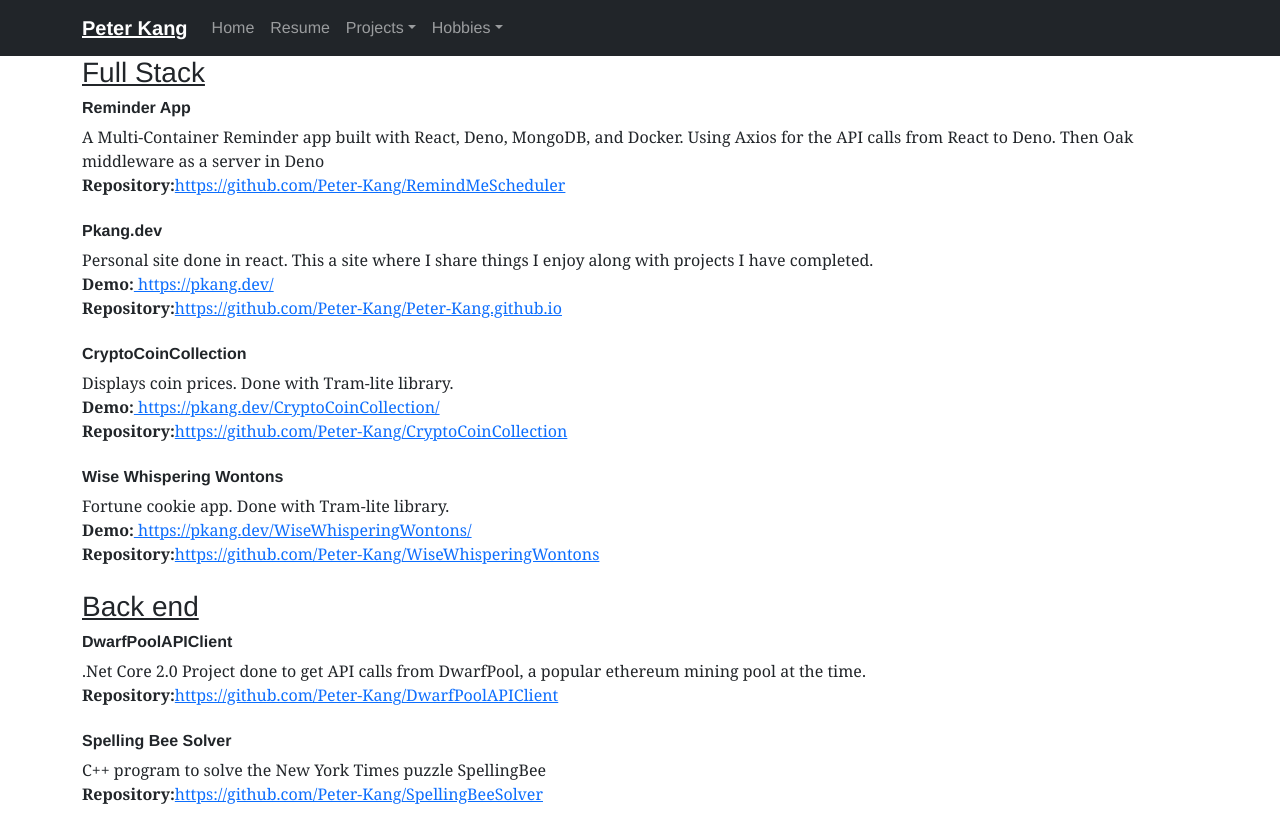
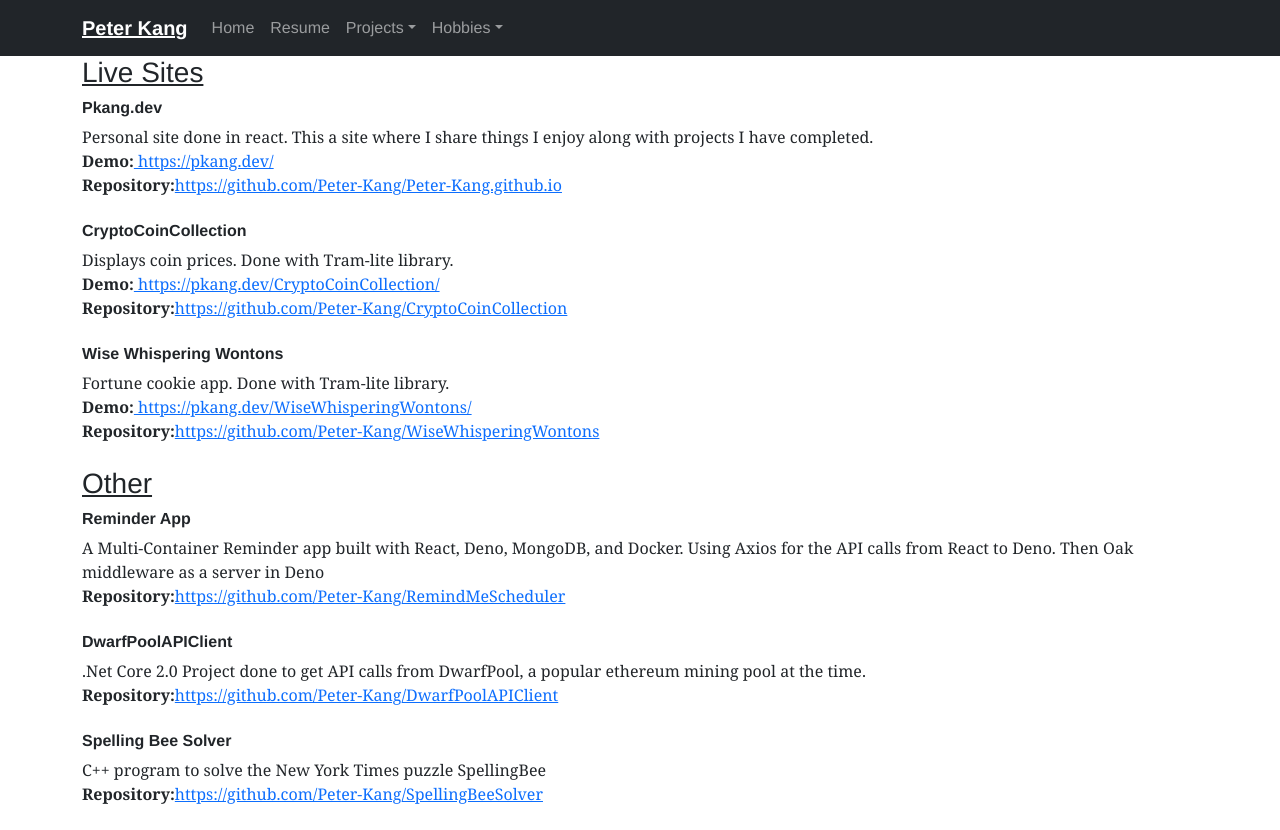
Before and after one commit to Peter-Kang/Peter-Kang.github.io, a React (Create React App) app: page /#/Projects in a window 1280 px wide. Built offline with nearby package versions, Linux system fonts and the light colour scheme.

Commit message:
Redid categories to have Live sites

```diff
--- a/src/routes/Projects.js
+++ b/src/routes/Projects.js
@@ -5,11 +5,7 @@ const Projects = ()=>
 {
     return (
         <Container>
-            <Row><Col className="fw-bold"><h3><u>Full Stack</u></h3></Col></Row>
-            <Row><Col> <h6> <b>Reminder App</b> </h6></Col></Row>
-            <Row><Col>A Multi-Container Reminder app built with React, Deno, MongoDB, and Docker. Using Axios for the API calls from React to Deno. Then Oak middleware as a server in Deno</Col></Row>
-            <Row><Col><b>Repository:</b><a href="https://github.com/Peter-Kang/RemindMeScheduler">https://github.com/Peter-Kang/RemindMeScheduler</a></Col></Row>
-            <br/>
+            <Row><Col className="fw-bold"><h3><u>Live Sites</u></h3></Col></Row>
             <Row><Col> <h6> <b>Pkang.dev</b> </h6></Col></Row>
             <Row><Col>Personal site done in react. This a site where I share things I enjoy along with projects I have completed.</Col></Row>
             <Row><Col><b>Demo:</b><a href="https://pkang.dev/"> https://pkang.dev/</a></Col></Row>
@@ -25,7 +21,11 @@ const Projects = ()=>
             <Row><Col><b>Demo:</b><a href="https://pkang.dev/WiseWhisperingWontons/"> https://pkang.dev/WiseWhisperingWontons/</a></Col></Row>
             <Row><Col><b>Repository:</b><a href="https://github.com/Peter-Kang/WiseWhisperingWontons">https://github.com/Peter-Kang/WiseWhisperingWontons</a></Col></Row>
             <br/>
-            <Row><Col className="fw-bold"><h3><u>Back end</u></h3></Col></Row>
+            <Row><Col className="fw-bold"><h3><u>Other</u></h3></Col></Row>
+            <Row><Col> <h6> <b>Reminder App</b> </h6></Col></Row>
+            <Row><Col>A Multi-Container Reminder app built with React, Deno, MongoDB, and Docker. Using Axios for the API calls from React to Deno. Then Oak middleware as a server in Deno</Col></Row>
+            <Row><Col><b>Repository:</b><a href="https://github.com/Peter-Kang/RemindMeScheduler">https://github.com/Peter-Kang/RemindMeScheduler</a></Col></Row>
+            <br/>
             <Row><Col> <h6> <b>DwarfPoolAPIClient</b>  </h6></Col></Row>
             <Row><Col>.Net Core 2.0 Project done to get API calls from DwarfPool, a popular ethereum mining pool at the time.</Col></Row>
             <Row><Col><b>Repository:</b><a href="https://github.com/Peter-Kang/DwarfPoolAPIClient">https://github.com/Peter-Kang/DwarfPoolAPIClient</a></Col></Row>
```
